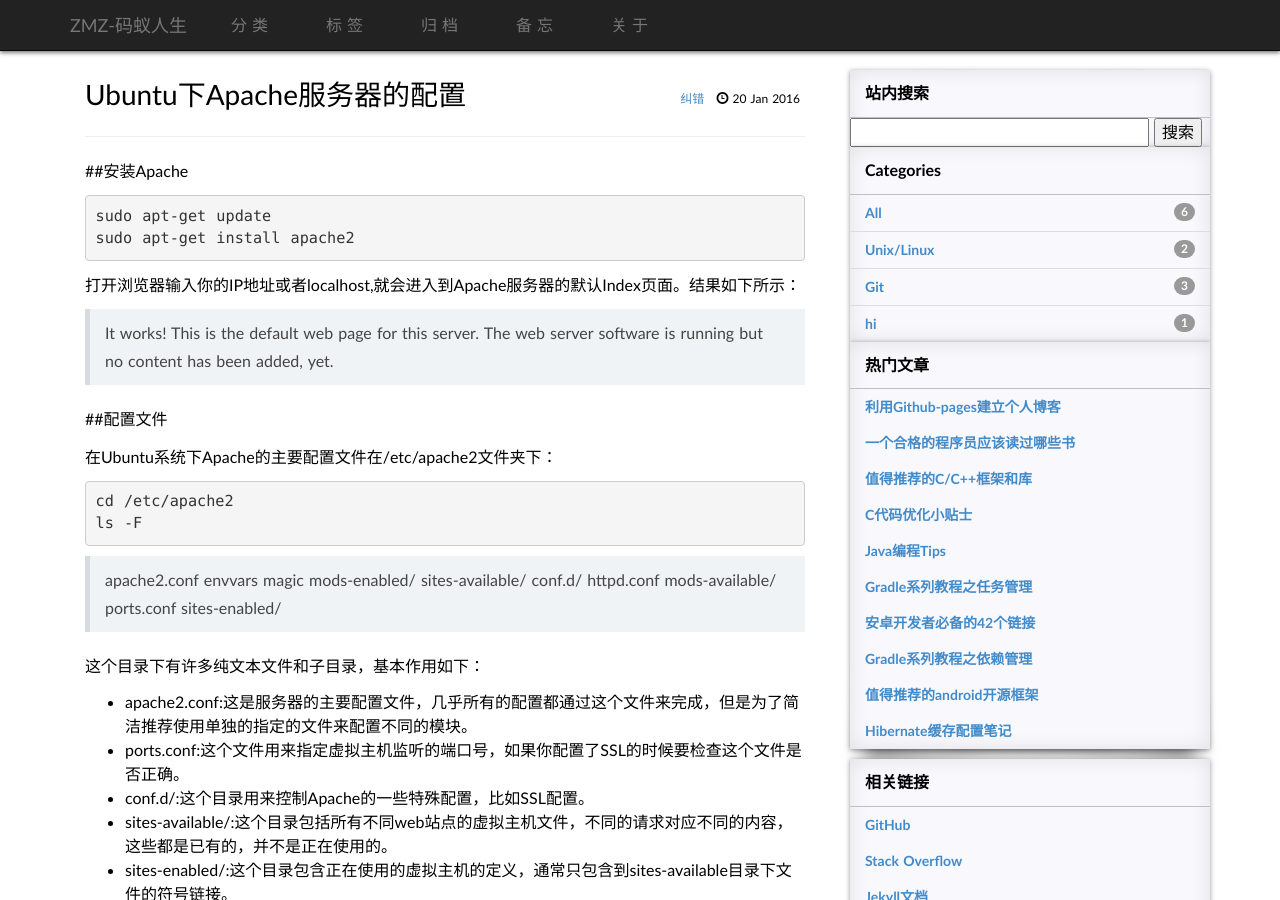
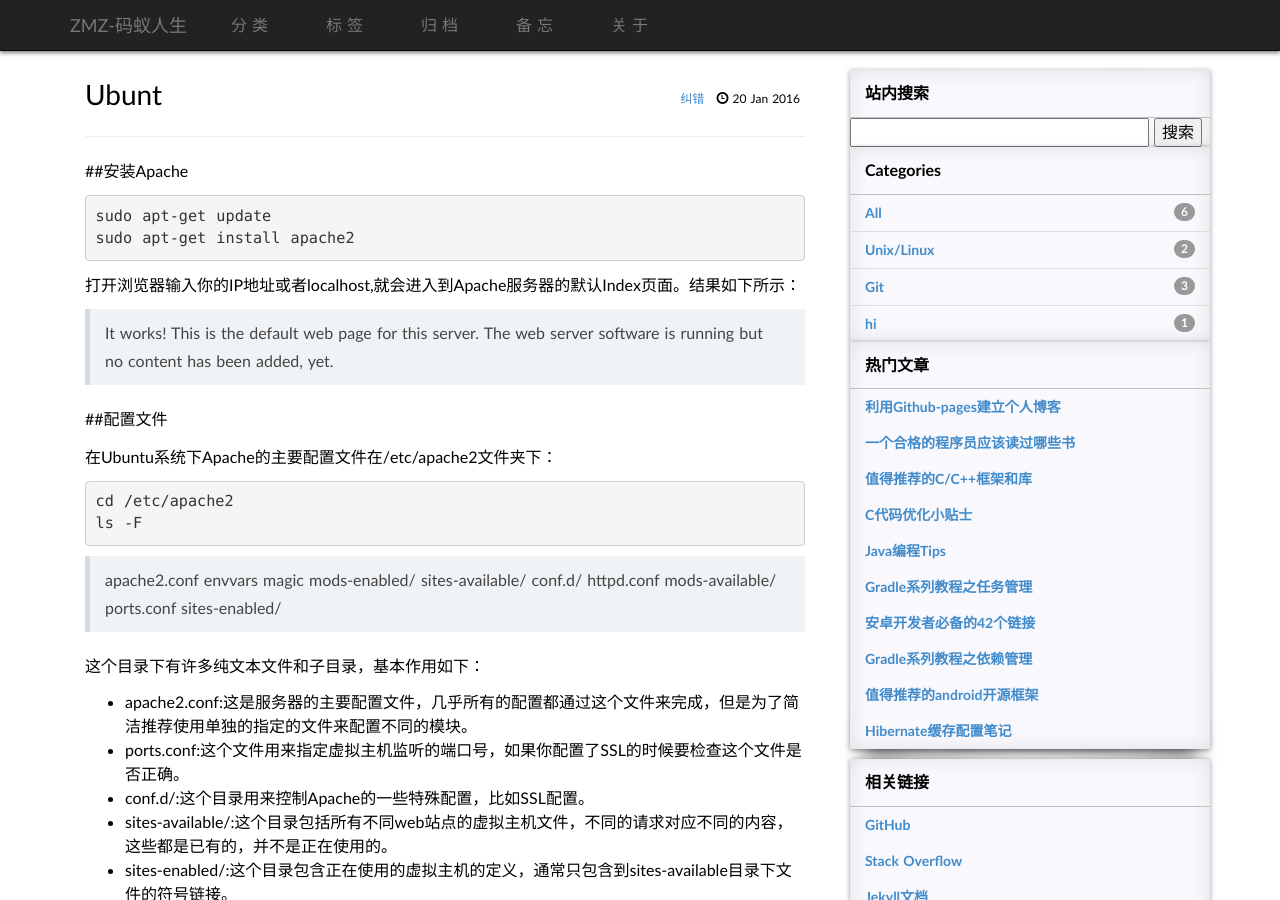
Before and after one commit to JedreckZHou/jedreckzhou.github.io, a Jekyll site: the page built from _posts/2016-01-20-apuntu.md, in a window 1280 px wide and 900 px high. Built offline with Jekyll 4.4.1, drawn with Linux system fonts in a browser that asks for light colours; some web fonts are replaced; comment, search, counter and statistics services are not loaded.

Commit message:
Update 2016-01-20-apuntu.md
vzvcvxczv

```diff
--- a/_posts/2016-01-20-apuntu.md
+++ b/_posts/2016-01-20-apuntu.md
@@ -1,8 +1,8 @@
 ---
 layout: post
-title: Ubuntu下Apache服务器的配置
+title: Ubunt
 category: Unix/Linux
-tag: [web, linux]
+tag: [Git, linux]
 ---
 
 ##安装Apache
```
